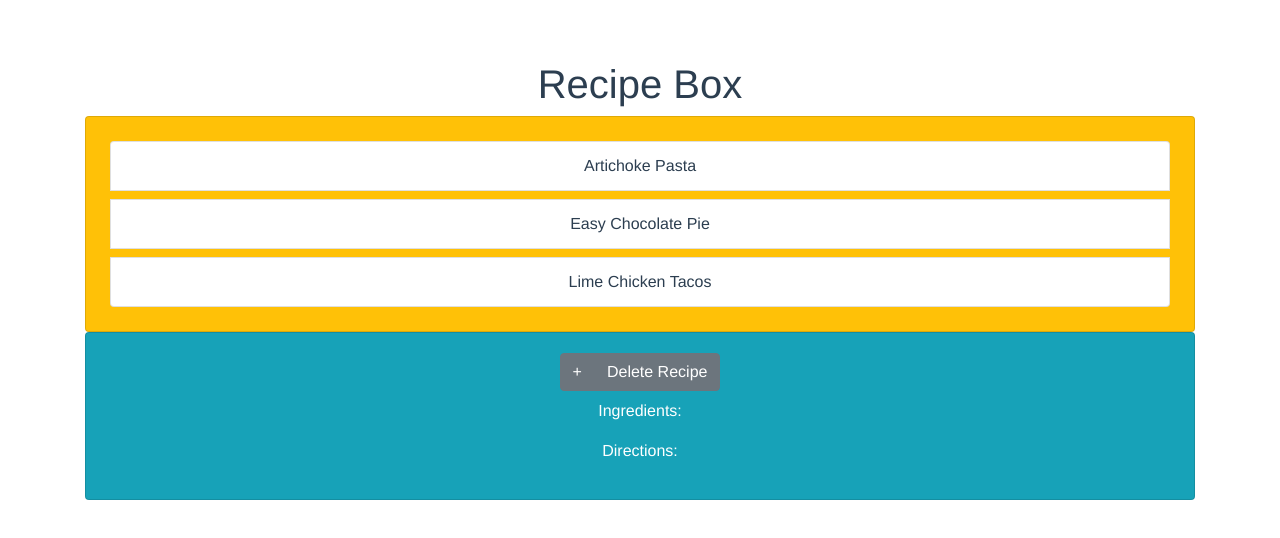
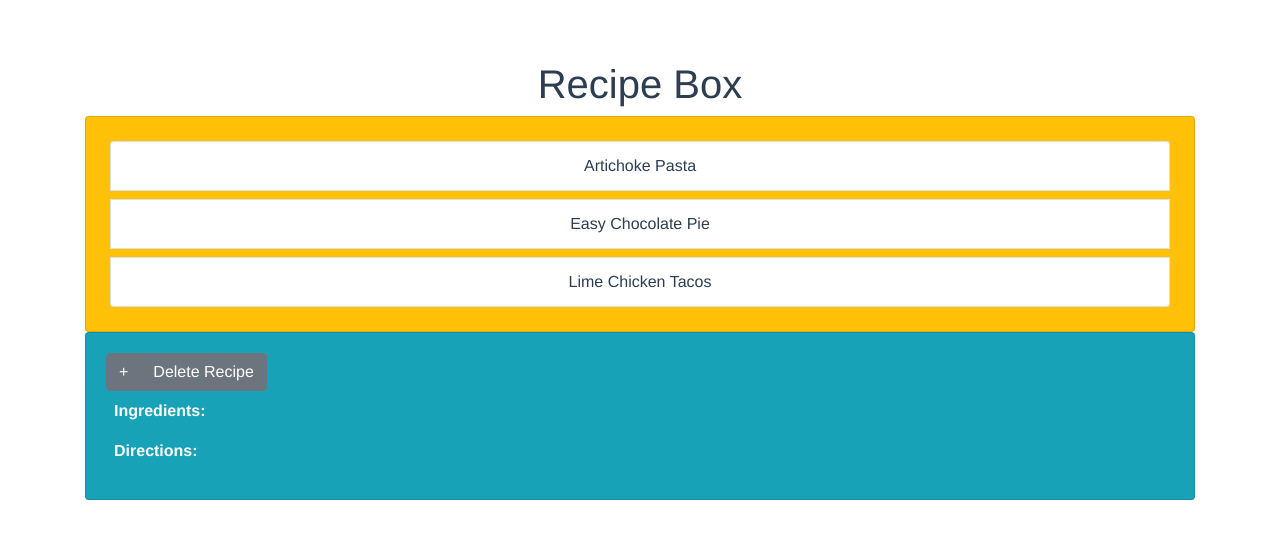
Before and after one commit to annahisenberg/vue-recipe-box, a Vue app: page / in a window 1280 px wide. Shown: the top 538 px of the page. Built offline with nearby package versions, Linux system fonts and the light colour scheme.

Commit message:
add some styling

```diff
--- a/src/components/Recipe.vue
+++ b/src/components/Recipe.vue
@@ -29,17 +29,19 @@
           <b-button @click.prevent="saveNewRecipe">Add Recipe</b-button>
         </div>
       </b-modal>
-      <section>
+      <b-card-text class="m-2">
         <h2>{{ getTitle }}</h2>
-        <p>Ingredients:</p>
+        <div id="recipe-container">
+          <p class="recipe-headers">Ingredients:</p>
           <ul>
             <li :key="index" v-for="(ingredient, index) in getIngredients">{{ingredient}}</li>
           </ul>
-        <p>Directions:</p>
+          <p class="recipe-headers">Directions:</p>
           <ol>
             <li :key="index" v-for="(direction, index) in getDirections">{{direction}}</li>
           </ol>
-      </section>
+        </div>
+      </b-card-text>
     </b-card>
   </b-container>
 </template>
@@ -85,7 +87,11 @@ export default {
 </script>
 
 <style scoped>
-ul {
-  list-style-type: none;
+#recipe-container {
+  text-align: left;
+}
+
+.recipe-headers {
+  font-weight: bold;
 }
 </style>
--- a/src/components/RecipeList.vue
+++ b/src/components/RecipeList.vue
@@ -3,7 +3,7 @@
     <b-card bg-variant="warning">
       <b-list-group>
         <b-list-group-item
-          class="m-1"
+          class="m-1 li"
           :class="{ active: recipe === currentRecipe}"
           @click="updateCurrentRecipe(recipe)"
           :key="index"
@@ -35,4 +35,7 @@ export default {
 
 <!-- Add "scoped" attribute to limit CSS to this component only -->
 <style scoped>
+.li {
+  cursor: pointer;
+}
 </style>
```
Lines whose indentation alone changed are shown as unchanged.
